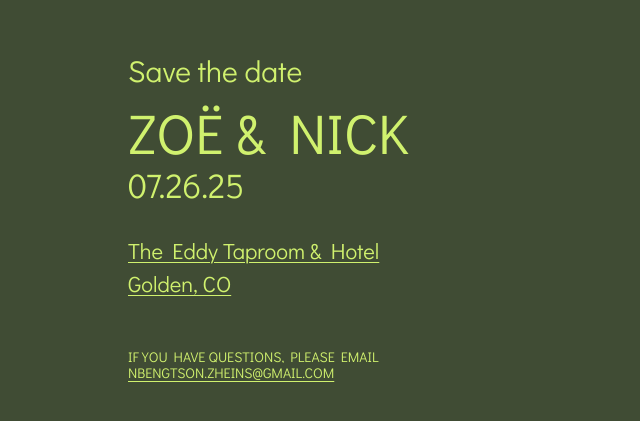
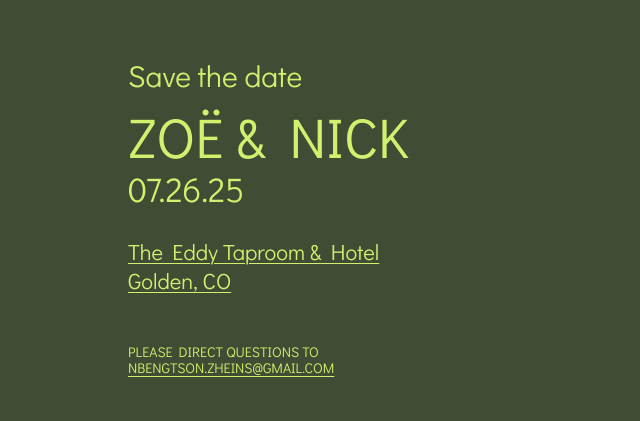
Before and after one commit to zoeheins/wedding-site, a React (Create React App) app: page / in a window 1280 px wide. Shown: the part 175-596 px from the top of the page, without its empty margins (0-640 px from the left). Built offline with nearby package versions, Linux system fonts and the light colour scheme.

Commit message:
change email wording

```diff
--- a/src/App.css
+++ b/src/App.css
@@ -70,7 +70,7 @@ body {
 
     a {
       color: var(--text);
-      line-height: 1.5;
+      line-height: 1.3;
     }
   }
 
--- a/src/App.js
+++ b/src/App.js
@@ -52,7 +52,7 @@ function App() {
       </p>
       <p id="info">
         <p id="info" style={{ marginBottom: "2px" }}>
-          IF YOU HAVE QUESTIONS, PLEASE EMAIL <br />
+          PLEASE DIRECT QUESTIONS TO <br />
         </p>
         <a href="mailto:nbengston.zheins@gmail.com" style={style}>
           NBENGTSON.ZHEINS@GMAIL.COM
```
